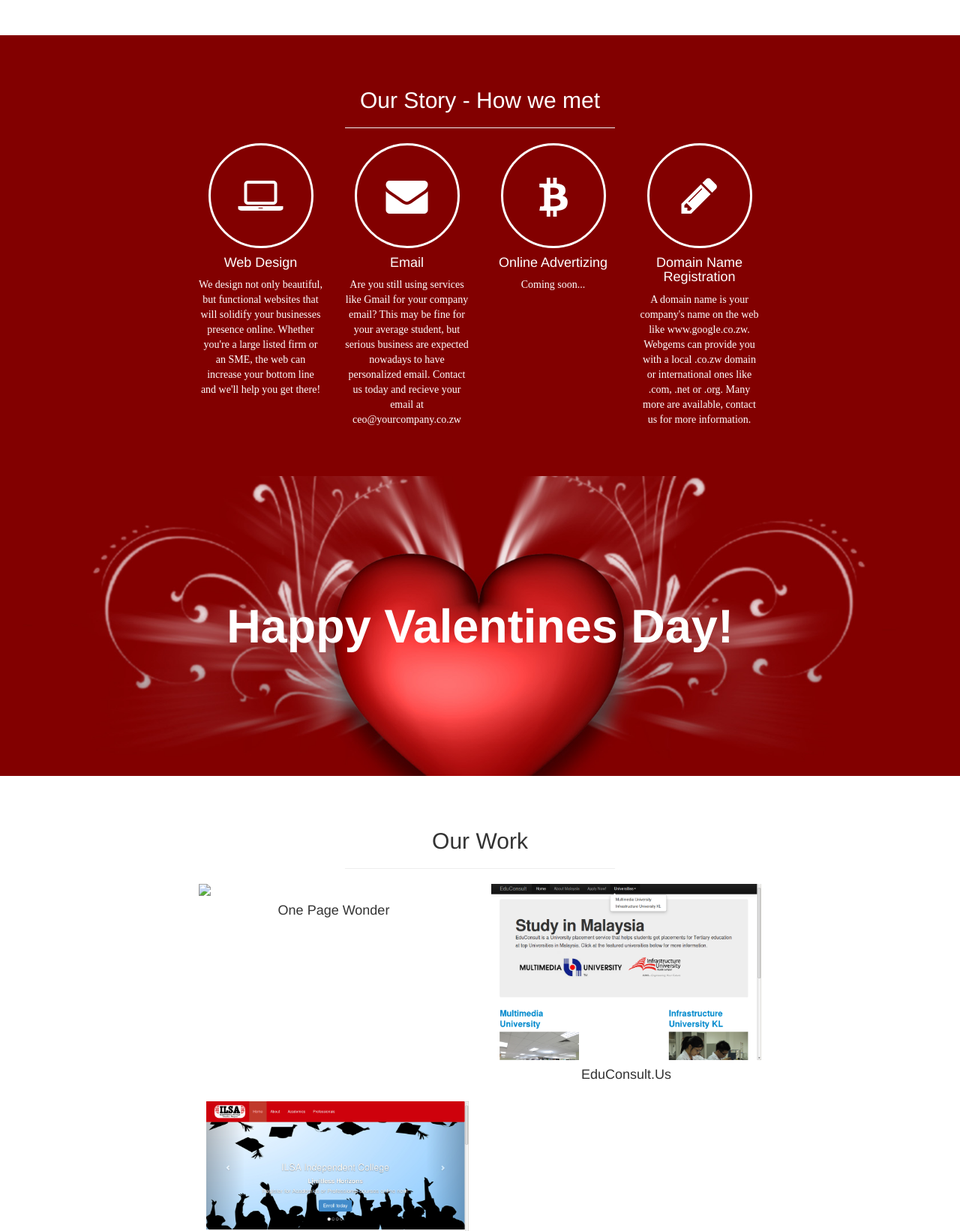
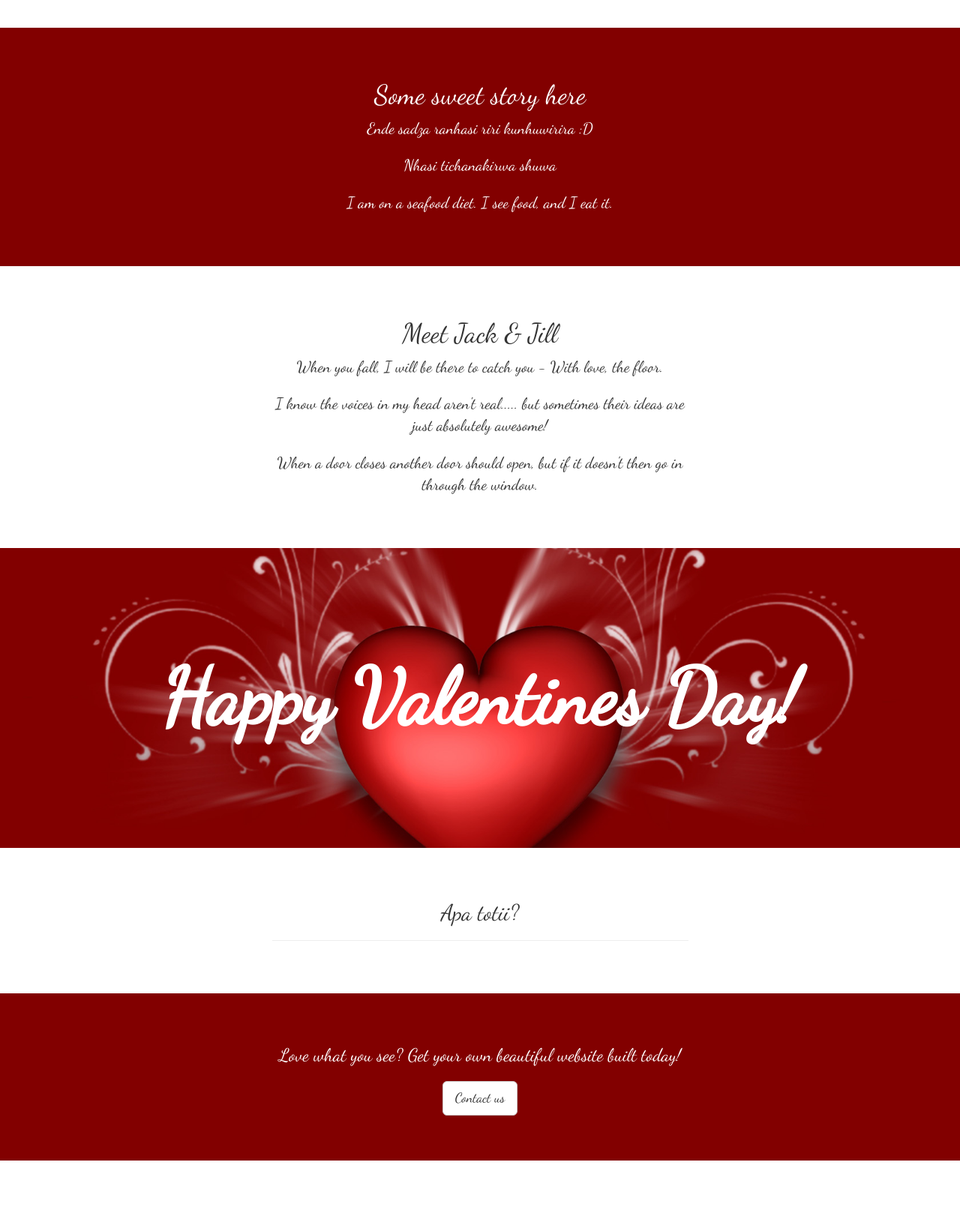
Before and after one commit to chmod-777/Valentines-1, a plain HTML site: page index.html in a window 1280 px wide. Shown: the part 1110-2752 px from the top of the page at 75% size. Drawn offline with Linux system fonts and the light colour scheme.

Commit message:
Added sass stylesheets

```diff
--- a/css/stylish-portfolio.css
+++ b/css/style.scss
@@ -1,15 +1,39 @@
+/* Variables */
+
+$primary-color: #820000;
+$secondary-color: #fff;
+$tertiary-color: #C9302C;
+$fonts: 'Dancing Script', cursive;
+
 /* Global Styles */
 
 html,
 body {
   height: 100%;
   width: 100%;
+  font-family: $fonts;
+  font-size: 1.2em;
+
+}
+
+h1, h2, h3 {
+ font-family: $fonts;
+
+}
+
+.header .vert-text {
+  padding-top: 350px;
 }
 
 .vert-text {
   display: table-cell;
   vertical-align: middle;
   text-align: center;
+  color: white;
+}
+
+#vert-textb {
+  color: white;
 }
 
 .vert-text h1 {
@@ -17,6 +41,7 @@ body {
   margin: 0;
   font-size: 4.5em;
   font-weight: 700;
+
 }
 
 /* Side Menu */
@@ -25,7 +50,7 @@ body {
   margin-right: -250px;
   right: 0;
   width: 250px;
-  background: #820000;
+  background: $tertiary-color;
   position: fixed;
   height: 100%;
   overflow-y: auto;
@@ -127,7 +152,7 @@ body {
 /* Services */
 
 .services {
-  background: #820000; /*#7fbbda;*/
+  background: $primary-color; /*#7fbbda;*/
   padding: 50px 0;
   color: #ffffff;
 }
@@ -181,7 +206,7 @@ i.service-icon {
 
 .call-to-action {
   color: #ffffff;
-  background: #820000;
+  background: $primary-color;
   padding: 50px 0;
 }
 
@@ -209,8 +234,13 @@ i.scroll {
 }
 
 i.scroll:hover {
-  color: #820000;
+  color: $primary-color;
 }
+
+i:hover {
+  color: $tertiary-color;
+}
+
 /* Responsive */
 
 @media (max-width: 768px) {
@@ -228,3 +258,9 @@ i.scroll:hover {
   }
 
 }
+
+// Random styles
+
+a i {
+  color: $primary-color;
+}
--- a/index.html
+++ b/index.html
@@ -12,19 +12,23 @@
     <link href="css/bootstrap.css" rel="stylesheet">
 
     <!-- Add custom CSS here -->
-    <link href="css/stylish-portfolio.css" rel="stylesheet">
+    <link href="css/style.css" rel="stylesheet">
+
+    <!-- Font Awesome -->
     <link href="font-awesome/css/font-awesome.min.css" rel="stylesheet">
-    <link href="css/custom.css" rel="stylesheet">
+
+    <!-- Google fonts -->
+    <link href='http://fonts.googleapis.com/css?family=Dancing+Script' rel='stylesheet' type='text/css'>
   </head>
 
   <body>
 
     <!-- Side Menu -->
-    <a id="menu-toggle" href="#" class="btn btn-danger btn-lg toggle"><i class="fa fa-bars"></i> MENU</a>
+    <a id="menu-toggle" href="#" class="btn btn-danger btn-lg toggle"><i class="fa fa-heart"></i> MENU</a>
     <div id="sidebar-wrapper">
       <ul class="sidebar-nav">
         <a id="menu-close" href="#" class="btn btn-default btn-lg pull-right toggle"><i class="fa fa-times"></i></a>
-        <li class="sidebar-brand"><a href="http://www.webgems.info"><i class="fa fa-cogs"></i>Hagadol IT</a></li>
+        <li class="sidebar-brand"><a href="http://www.webgems.info"><i class="fa fa-heart"></i>Hagadol IT</a></li>
         <li><a href="#top">Home</a></li>
         <li><a href="#about">About</a></li>
         <li><a href="#services">Services</a></li>
@@ -37,7 +41,7 @@
     <!-- Full Page Image Header Area -->
     <div id="top" class="header">
       <div class="vert-text">
-        <h1>Happy Valentines Day!</h1>
+        <h1><i class="fa fa-heart"></i>Happy Valentines Day!</h1>
         <h3>Some catchy tagline (change this to a great font)</em></h3>
         <a href="#about" class="btn btn-default btn-lg">Find Out More</a>
       </div>
@@ -51,9 +55,11 @@
           <div class="col-md-6 col-md-offset-3 text-center">
             <h1>Meet Jack & Jill</h1>
 
-            <p class="lead">We specialize in building business websites to help market your business on the internet. </p>
+            <p class="lead">Jack and Jill are our sweet imaginary couple.</p>
 
-            <p class="lead">These days, having a website is as important as having a phone. Thousands of potential customers are online as you read this, searching for products or services like those you provide.</p>
+            <p class="lead">Smile today, tomorrow could be worse.</p>
+
+            <p class="lead">You can only be young once. But you can always be immature. - Dave Barry</p>
           </div>
         </div>
       </div>
@@ -64,44 +70,34 @@
     <div id="services" class="services">
       <div class="container">
         <div class="row">
-          <div class="col-md-4 col-md-offset-4 text-center">
-            <h2>Our Story - How we met</h2>
-            <hr>
-          </div>
-        </div>
-        <div class="row">
-          <div class="col-md-2 col-md-offset-2 text-center">
-            <div class="service-item">
-              <i class="service-icon fa fa-laptop"></i>
-              <h4>Web Design</h4>
-              <p>We design not only beautiful, but functional websites that will solidify your businesses presence online. Whether you're a large listed firm or an SME, the web can increase your bottom line and we'll help you get there!</p>
-            </div>
-          </div>
-          <div class="col-md-2 text-center">
-            <div class="service-item">
-              <i class="service-icon fa fa-envelope"></i>
-              <h4>Email</h4>
-              <p>Are you still using services like Gmail for your company email? This may be fine for your average student, but serious business are expected nowadays to have personalized email. Contact us today and recieve your email at ceo@yourcompany.co.zw</p>
-            </div>
-          </div>
-          <div class="col-md-2 text-center">
-            <div class="service-item">
-              <i class="service-icon fa fa-bitcoin"></i>
-              <h4>Online Advertizing</h4>
-              <p>Coming soon...</p>
-            </div>
-          </div>
-          <div class="col-md-2 text-center">
-            <div class="service-item">
-              <i class="service-icon fa fa-pencil"></i>
-              <h4>Domain Name Registration</h4>
-              <p>A domain name is your company's name on the web like www.google.co.zw. Webgems can provide you with a local .co.zw domain or international ones like .com, .net or .org. Many more are available, contact us for more information.</p>
-            </div>
+          <div class="col-md-6 col-md-offset-3 text-center">
+            <h1>Some sweet story here</h1>
+            <p class="lead">Ende sadza ranhasi riri kunhuwirira :D</p>
+            <p class="lead">Nhasi tichanakirwa shuwa</p>
+            <p class="lead">I am on a seafood diet. I see food, and I eat it.</p>
           </div>
         </div>
       </div>
     </div>
     <!-- /Services -->
+
+    <!-- Intro -->
+    <div id="" class="intro">
+      <div class="container">
+        <div class="row">
+          <div class="col-md-6 col-md-offset-3 text-center">
+            <h1>Meet Jack & Jill</h1>
+
+            <p class="lead">When you fall, I will be there to catch you - With love, the floor.</p>
+
+            <p class="lead">I know the voices in my head aren't real..... but sometimes their ideas are just absolutely awesome!</p>
+
+            <p class="lead">When a door closes another door should open, but if it doesn't then go in through the window.</p>
+          </div>
+        </div>
+      </div>
+    </div>
+    <!-- /Intro -->
 
     <!-- Callout -->
     <div class="callout">
@@ -115,35 +111,13 @@
     <div id="portfolio" class="portfolio">
       <div class="container">
         <div class="row">
-          <div class="col-md-4 col-md-offset-4 text-center">
-            <h2>Our Work</h2>
+          <div class="col-md-6 col-md-offset-3 text-center">
+            <h2>Apa totii?</h2>
             <hr>
           </div>
         </div>
-        <div class="row">
 
-          <div class="col-md-4 col-md-offset-2 text-center">
-            <div class="portfolio-item">
-              <a href="http://www.webgems.info/one-page-wonder"><img class="img-portfolio img-responsive" src="img/nu.png"></a>
-              <h4>One Page Wonder</h4>
-            </div>
-          </div>
-          <div class="col-md-4 text-center">
-            <div class="portfolio-item">
-              <a href="http://www.cogmart.info"><img class="img-portfolio img-responsive" src="img/educonsult.png"></a>
-              <h4>EduConsult.Us</h4>
-            </div>
-          </div>
         </div>
-          <div class="col-md-4 col-md-offset-2 text-center">
-            <div class="portfolio-item">
-              <a href="http://www.ilsacollege.co.zw"><img class="img-portfolio img-responsive" src="img/ilsa.png"></a>
-              <h4>ILSA Independent College</h4>
-            </div>
-          </div>
-          <!--Other row item-->
-        </div>
-
       </div>
     </div>
     <!-- /Portfolio -->
@@ -154,7 +128,7 @@
         <div class="row">
           <div class="col-md-6 col-md-offset-3 text-center">
             <h3>Love what you see? Get your own beautiful website built today!</h3>
-            <a href="mailto:sales@webgems.info" class="btn btn-lg btn-default">Contact us</a>
+            <a href="mailto:sales@hagadolit.com" class="btn btn-lg btn-default">Contact us</a>
             <!--<a href="#" class="btn btn-lg btn-primary">Look at demo sites</a>-->
           </div>
         </div>
@@ -172,9 +146,6 @@
               <li><a href="https://twitter.com/hagadolit"><i class="fa fa-twitter fa-3x"></i></a></li>
               <li><a href="mailto:sales@hagadolit.com"><i class="fa fa-envelope fa-3x"></i></a></li>
             </ul>
-            <div class="top-scroll">
-              <a href="#top"><i class="fa fa-circle-arrow-up scroll fa-4x"></i></a>
-            </div>
             <hr>
             <p>Copyright &copy; Hagadol IT 2015</p>
           </div>
```
Also changed, not shown: css/style.css (added), 1 other file.
